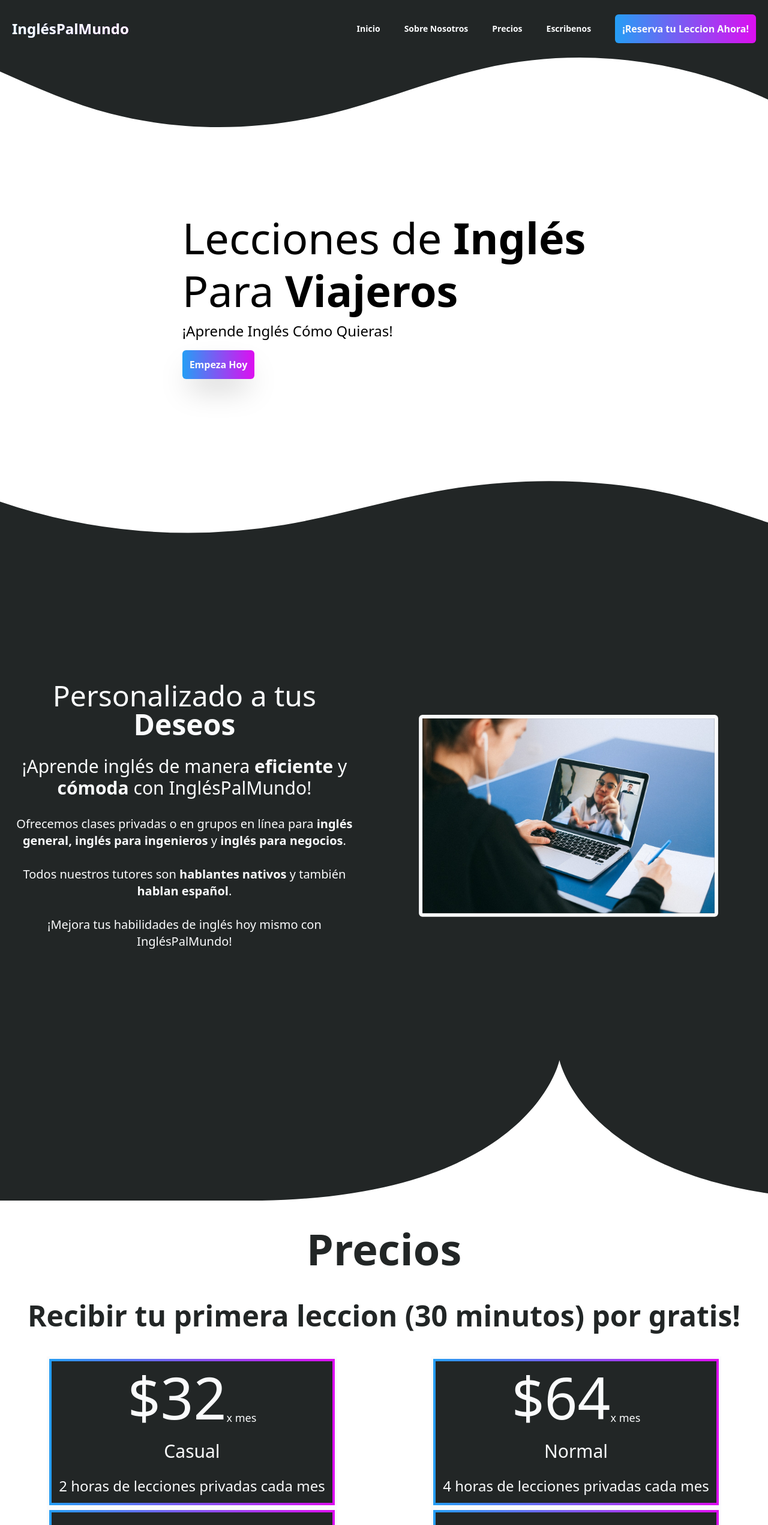
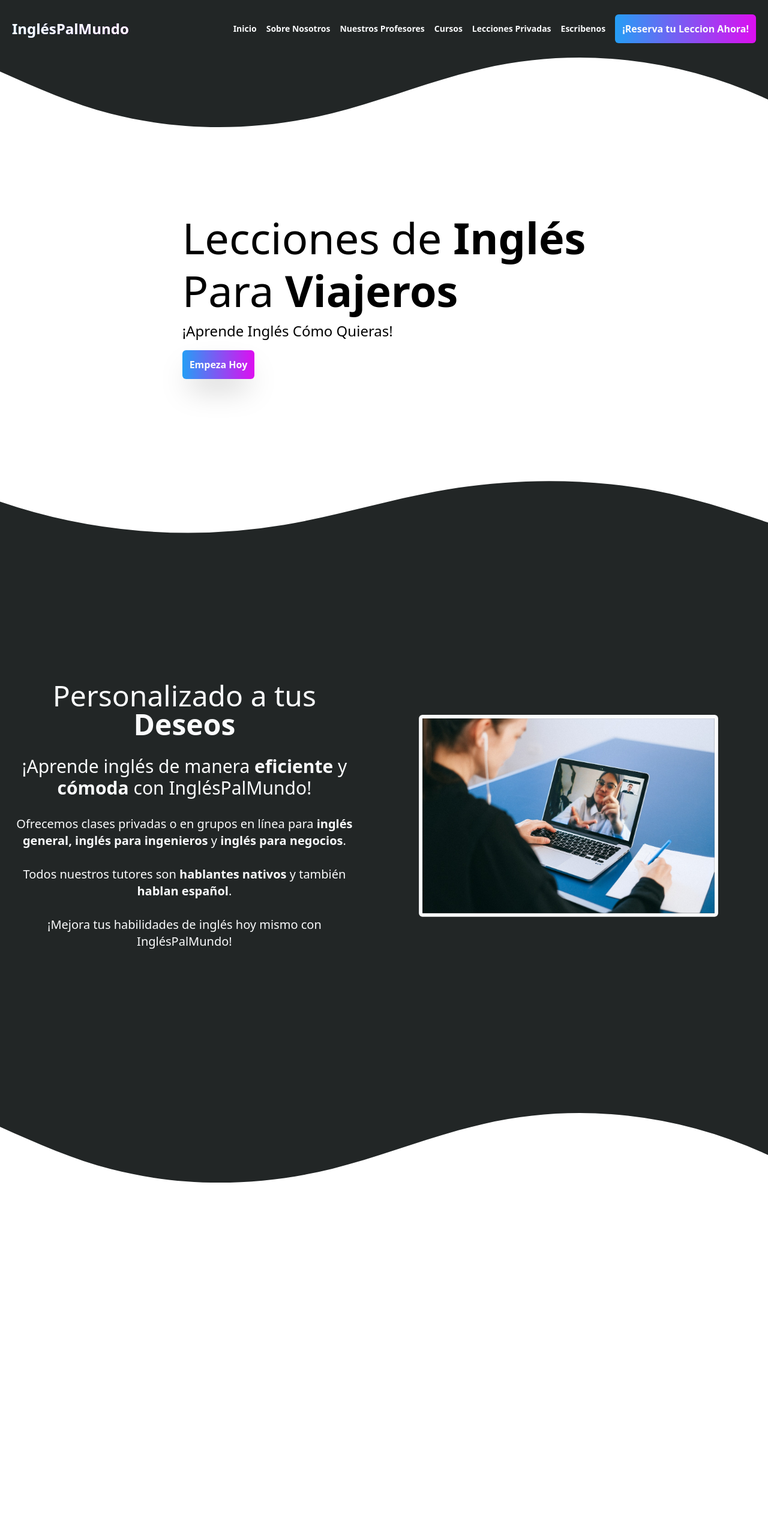
Before and after one commit to AngusGaukrogerDev/website-ingles-pal-mundo, a Vue app: page / in a window 1280 px wide. Shown: the top 2543 px of the page at 60% size. Built offline with nearby package versions, Linux system fonts and the light colour scheme.

Commit message:
Major layout changes

```diff
--- a/src/components/Home.vue
+++ b/src/components/Home.vue
@@ -3,7 +3,9 @@
         <Navbar />
         <Hero />
         <Info />
-        <Book />
+        <NuestrosProfesores />
+        <Cursos />
+        <LeccionesPrivadas />
         <Contact />
         <Footer />
 
@@ -15,7 +17,9 @@
     import Navbar from './HomeElements/Navbar.vue';
     import Hero from './HomeElements/Hero.vue';
     import Info from './HomeElements/Info.vue';
-    import Book from './HomeElements/Book.vue';
+    import LeccionesPrivadas from './HomeElements/LeccionesPrivadas.vue';
+    import NuestrosProfesores from './HomeElements/NuestrosProfesores.vue';
+    import Cursos from './HomeElements/Cursos.vue';
     import Contact from './HomeElements/Contact.vue';
     import Footer from './HomeElements/Footer.vue';
 
--- /dev/null
+++ b/src/components/HomeElements/Cursos.vue
@@ -0,0 +1,45 @@
+<template>
+    <div>
+        <div class="custom-shape-divider-bottom-1673808758">
+            <svg data-name="Layer 1" xmlns="http://www.w3.org/2000/svg" viewBox="0 0 1200 120" preserveAspectRatio="none">
+                <path d="M1200,0H0V120H281.94C572.9,116.24,602.45,3.86,602.45,3.86h0S632,116.24,923,120h277Z" class="shape-fill"></path>
+            </svg>
+        </div>
+        <section id="Cursos" class="relative bg-fade1 h-screen w-100 flex flex-col sm:space-y-5 justify-center z-0">
+
+
+        </section>
+
+    </div>
+</template>
+
+<script setup>
+
+</script>
+
+<style lang="scss" scoped>
+.custom-shape-divider-bottom-1673808758{
+    width: 100vw;
+    overflow: hidden;
+    transform: rotate(180deg);
+}
+
+.custom-shape-divider-bottom-1673808758 svg {
+    // position: relative;
+    // display: block;
+    width: calc(145% + 1.3px);
+    height: 129px;
+}
+
+.custom-shape-divider-bottom-1673808758 .shape-fill {
+    fill: #222626;
+}
+
+/** For tablet devices **/
+@media (min-width: 768px)  {
+    .custom-shape-divider-bottom-1673808758 svg {
+        width: calc(145% + 1.3px);
+        height: 242px;
+    }
+}
+</style>
--- a/src/components/HomeElements/Hero.vue
+++ b/src/components/HomeElements/Hero.vue
@@ -4,7 +4,7 @@
             <path d="M985.66,92.83C906.67,72,823.78,31,743.84,14.19c-82.26-17.34-168.06-16.33-250.45.39-57.84,11.73-114,31.07-172,41.86A600.21,600.21,0,0,1,0,27.35V120H1200V95.8C1132.19,118.92,1055.71,111.31,985.66,92.83Z" class="shape-fill"></path>
         </svg>
     </div>
-    <section id="#Inicio" class="h-screen w-100 bg-texttonehover flex  flex-col justify-around  mx-auto z-0 relative top-0 left-0">
+    <section id="#Inicio" class=" h-screen w-100 bg-texttonehover flex  flex-col justify-around  mx-auto z-0 relative top-0 left-0">
         <div class="md:visible"></div>
         <div class="py-8 px-4  mx-auto   text-left lg:py-16 lg:px-12">
             <h1 class="animate__animated animate__slideInLeft  sm:text-7xl text-5xl  py-2 ">Lecciones de <strong class=" ">Inglés</strong></h1>
--- a/src/components/HomeElements/Book.vue
+++ b/src/components/HomeElements/LeccionesPrivadas.vue
@@ -5,14 +5,15 @@
                 <path d="M1200,0H0V120H281.94C572.9,116.24,602.45,3.86,602.45,3.86h0S632,116.24,923,120h277Z" class="shape-fill"></path>
             </svg>
         </div>
-        <section id="Precios" class="relative h-screen w-100 flex flex-col sm:space-y-9 justify-center z-0">
-            <h1 class="text-fade1 sm:text-7xl text-4xl text-center font-bold py-2 ">Precios</h1>
-            <h2 class="text-fade1 sm:text-5xl text-2xl text-center font-bold py-2 ">Recibir tu primera leccion (30 minutos) por gratis!</h2>
+        <section id="LeccionesPrivadas" class="relative h-screen w-100 flex flex-col sm:space-y-5 justify-center z-0">
+            <h1 class="text-fade1 sm:text-5xl text-2xl text-center font-bold py-2 ">Lecciones Privadas</h1>
+            <h2 class="text-fade1 sm:text-3xl text-lg text-center font-bold py-2 ">Recibir tu primera leccion (30 minutos) por gratis!</h2>
             <div  class="w-100 h-100 text-texttone flex flex-row flex-wrap justify-around items-center">
                 <div v-for="item in pricingStruct" class-=" ">
                     <Package :price="item.price" :title="item.title" :includes="item.includes" />
                 </div>
             </div>
+            <h2 class="text-fade1 sm:text-xl text-lg text-center font-bold py-2 ">Lecciones privadas individuales cuestan $18 por hora.</h2>
 
 
 
--- a/src/components/HomeElements/Navbar.vue
+++ b/src/components/HomeElements/Navbar.vue
@@ -18,15 +18,21 @@
                 </div>
             </div>
             <!-- Mobile Menu open: "block", Menu closed: "hidden" -->
-        <ul :class="showMenu ? 'flex' : 'hidden'" class="flex-col mt-8 space-y-4 xl:flex xl:space-y-0 xl:flex-row xl:items-center xl:space-x-10 xl:mt-0">
+            <ul :class="showMenu ? 'flex' : 'hidden'" class="flex-col mt-8 space-y-4 xl:flex xl:space-y-0 xl:flex-row xl:items-center xl:space-x-4 xl:mt-0">
               <li href="#" class="text-sm font-bold text-texttone hover:scale-105 hover:text-texttonehover hover:cursor-pointer">
                 <a href="#">Inicio</a>
               </li>
               <li   class="text-sm font-bold text-texttone hover:scale-105 hover:text-slate-300 hover:cursor-pointer">
                 <a href="#SobreNosotros" >Sobre Nosotros</a>
               </li>
+              <li   class="text-sm font-bold text-texttone hover:scale-105 hover:text-slate-300 hover:cursor-pointer">
+                <a href="#NuestrosProfesores" >Nuestros Profesores</a>
+              </li>
+              <li   class="text-sm font-bold text-texttone hover:scale-105 hover:text-slate-300 hover:cursor-pointer">
+                <a href="#Cursos" >Cursos</a>
+              </li>
               <li class="text-sm font-bold text-texttone hover:scale-105 hover:text-slate-300 hover:cursor-pointer">
-            <a href="#Precios" >Precios</a>
+                <a href="#LeccionesPrivadas" >Lecciones Privadas</a>
 
               </li>
               <li class="text-sm font-bold text-texttone hover:scale-105 hover:text-slate-300 hover:cursor-pointer">
--- /dev/null
+++ b/src/components/HomeElements/NuestrosProfesores.vue
@@ -0,0 +1,45 @@
+<template>
+    <div>
+        <div class="custom-shape-divider-top-1673798750">
+            <svg data-name="Layer 1" xmlns="http://www.w3.org/2000/svg" viewBox="0 0 1200 120" preserveAspectRatio="none">
+                <path d="M985.66,92.83C906.67,72,823.78,31,743.84,14.19c-82.26-17.34-168.06-16.33-250.45.39-57.84,11.73-114,31.07-172,41.86A600.21,600.21,0,0,1,0,27.35V120H1200V95.8C1132.19,118.92,1055.71,111.31,985.66,92.83Z" class="shape-fill"></path>
+            </svg>
+        </div>
+        <section id="NuestrosProfesores" class="relative h-screen w-100 flex flex-col sm:space-y-5 justify-center z-0">
+
+
+        </section>
+    </div>
+</template>
+
+<script setup>
+
+</script>
+
+<style lang="scss" scoped>
+.custom-shape-divider-top-1673798750 {
+
+    width: 100%;
+    overflow: hidden;
+    transform: rotate(180deg);
+}
+
+.custom-shape-divider-top-1673798750 svg {
+    position: relative;
+
+    width: 138%;
+    height: 190px;
+}
+
+.custom-shape-divider-top-1673798750 .shape-fill {
+    fill: #222626;
+}
+
+/** For tablet devices **/
+@media (min-width: 768px) {
+    .custom-shape-divider-top-1673798750 svg {
+        width: 138%;
+        height: 215px;
+    }
+}
+</style>
--- a/src/components/UIElements/Package.vue
+++ b/src/components/UIElements/Package.vue
@@ -1,13 +1,14 @@
 <template>
     <div class="p-1 space-y-1 xl:space-y-6 border-4 bg-gradient-to-r from-main to-highlight hover:scale-105 hover:cursor-pointer">
         <div class="  bg-fade1 p-3 space-y-1 xl:space-y-6  hover:cursor-pointer">
-            <div class="text-2xl xl:text-8xl md:space-x-3 flex flex-row items-end justify-center">
-                ${{ price }} <span class="text-lg">x mes</span>
+            <div class=" md:space-x-3 flex flex-row items-end justify-center">
+                <span class="text-lg xl:text-6xl">${{ price }}</span>
+                 <span class="text-sm xl:text-3xl"> x mes</span>
             </div>
-            <div class="text-md xl:text-3xl flex justify-center">
+            <div class="text-md xl:text-xl flex justify-center">
                 {{ title }}
             </div>
-            <div class=" text-base xl:text-2xl text-center flex justify-center">
+            <div class=" text-base xl:text-lg text-center flex justify-center">
                 {{ includes }}
             </div>
         </div>
```
Lines whose indentation alone changed are shown as unchanged.
